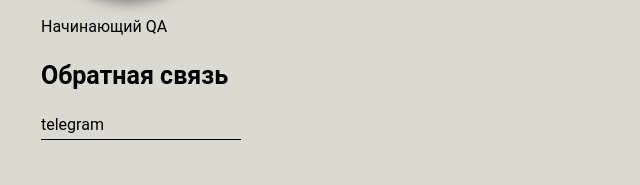
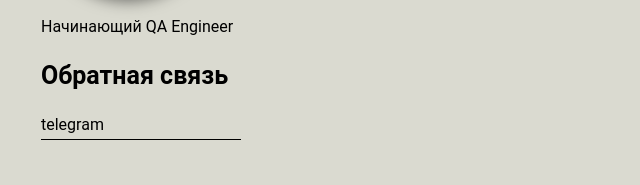
Before and after one commit to QAMarin/-, a plain HTML site: page index.html in a window 1280 px wide. Shown: the part 332-517 px from the top of the page, 99-739 px from the left. Drawn offline with Linux system fonts and the light colour scheme.

Commit message:
Engineer

```diff
--- a/index.html
+++ b/index.html
@@ -14,7 +14,7 @@
 			<img class="photo" src="112.jpeg" width="170" height="170" alt="фото">
 		</div>
 
-			<p>Начинающий QA</p>
+			<p>Начинающий QA Engineer</p>
 
 			<h2>Обратная связь</h2>
 
```
